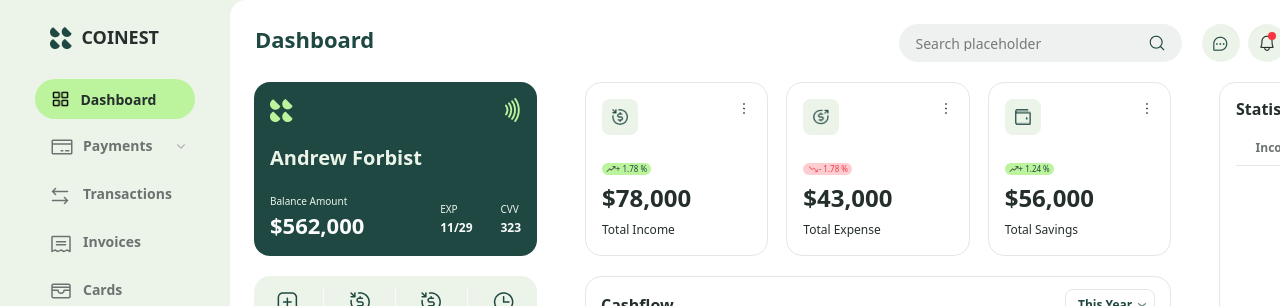
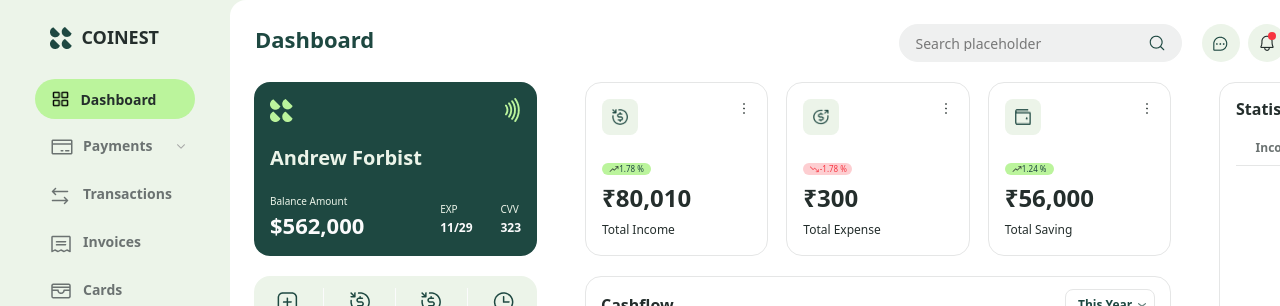
Before and after one commit to smitviradiya102/finance-dashboard-theme, a React (Vite) app: page / in a window 1280 px wide. Shown: the top 306 px of the page. Built offline with nearby package versions, Linux system fonts and the light colour scheme.

Commit message:
Create small element

```diff
--- /dev/null
+++ b/src/components/partials/trending-amount-cards.tsx
@@ -0,0 +1,42 @@
+import threeDots from "../../assets/three-dots.png";
+import crossBottomArrow from "../../assets/cross-bottom-arrow.png";
+import crossTopArrow from "../../assets/cross-top-arrow.png";
+
+interface Props {
+    icon: string;
+    amount: number;
+    change: number;
+    label: string;
+}
+
+export default function TrandingAmountCards({icon, amount, change, label}: Props) {
+
+    const numberFormat = (value: number): string =>
+        new Intl.NumberFormat('en-IN', {
+            style   : 'currency',
+            currency: 'INR',
+            minimumFractionDigits: 0,
+        }).format(value);
+
+    return (
+        <div className="w-[183.33px] h-[174px] border border-[#E5E6E6] rounded-[16px] p-4 gap-7 flex flex-col">
+            <div className="w-[151.33px] h-[36px] flex justify-between items-center">
+                <div className="w-[36px] h-[36px] p-[8px] bg-[#ECF4E9] rounded-[8px] flex items-center justify-center">
+                    <img src={icon} alt="" className="w-[16px] h-[16px] cursor-pointer"/>
+                </div>
+                <img src={threeDots} alt="" className="flex self-start cursor-pointer"/>
+            </div>
+            <div className="w-[151.33px] h-[78px] flex flex-col justify-between">
+                <div
+                    className={`w-[49px] h-[12px] rounded-[15px] ${change > 0 ? 'bg-[#BBF49C]' : 'bg-[#FDCED1]'} flex items-center justify-center`}>
+                    <img src={change > 0 ? crossTopArrow : crossBottomArrow} alt=""/>
+                    <span className={`text-[8px] ${change > 0 ? 'text-[#1E4841]' : 'text-[#F73541]'}  font-medium`}>
+                        {change} %
+                    </span>
+                </div>
+                <p className="font-bold text-[24px] text-[#242E2C]">{numberFormat(amount)}</p>
+                <p className="font-normal text-[12px] text-[#242E2C]">{label}</p>
+            </div>
+        </div>
+    );
+};
--- a/src/components/savingscard.tsx
+++ b/src/components/savingscard.tsx
@@ -1,70 +1,31 @@
 import dolarTop from '../assets/dolar-top.png';
 import fileIcon from '../assets/file-icon.png';
-import crossTopArrow from '../assets/cross-top-arrow.png';
-import crossBottomArrow from '../assets/cross-bottom-arrow.png';
 import blueArrowBottom from '../assets/blue-arrow-bottom.png';
-import threeDots from '../assets/three-dots.png';
 import dolar from '../assets/dolar.png';
+import TrandingAmountCards from "./partials/trending-amount-cards.tsx";
 
 export default function Savingcard() {
+
+    const dummyResponse = [
+        {icon: dolar, amount: 80010, change: 1.78, label: 'Total Income'},
+        {icon: dolarTop, amount: 300, change: -1.78, label: 'Total Expense'},
+        {icon: fileIcon, amount: 56000, change: 1.24, label: 'Total Saving'},
+    ]
 
     return (
         <div>
             {/* <!-- three box in one line --> */}
             <div className="w-full h-[174px] flex flex-row gap-[18px]">
                 {/* <!-- first box --> */}
-                <div className="w-[183.33px] h-[174px] border border-[#E5E6E6] rounded-[16px] p-4 gap-7 flex flex-col">
-                    <div className="w-[151.33px] h-[36px] flex justify-between items-center">
-                        <div className="w-[36px] h-[36px] p-[8px] bg-[#ECF4E9] rounded-[8px] flex items-center justify-center">
-                            <img src={dolar} alt="" className="w-[16px] h-[16px] cursor-pointer" />
-                        </div>
-                        <img src={threeDots} alt="" className="flex self-start cursor-pointer" />
-                    </div>
-                    <div className="w-[151.33px] h-[78px] flex flex-col justify-between">
-                        <div className="w-[49px] h-[12px] rounded-[15px] bg-[#BBF49C] flex items-center justify-center">
-                            <img src={crossTopArrow} alt="" />
-                            <span className="text-[8px] text-[#1E4841] font-medium">+ 1.78 %</span>
-                        </div>
-                        <p className="font-bold text-[24px] text-[#242E2C]">$78,000</p>
-                        <p className="font-normal text-[12px] text-[#242E2C]">Total Income</p>
-                    </div>
-                </div>
 
-                {/* <!-- second box --> */}
-                <div className="w-[183.33px] h-[174px] border border-[#E5E6E6] rounded-[16px] p-4 gap-7 flex flex-col">
-                    <div className="w-[151.33px] h-[36px] flex justify-between items-center">
-                        <div className="w-[36px] h-[36px] p-[8px] bg-[#ECF4E9] rounded-[8px] flex items-center justify-center">
-                            <img src={dolarTop} alt="" className="w-[16px] h-[16px] cursor-pointer" />
-                        </div>
-                        <img src={threeDots} alt="" className="flex self-start cursor-pointer" />
-                    </div>
-                    <div className="w-[151.33px] h-[78px] flex flex-col justify-between">
-                        <div className="w-[49px] h-[12px] rounded-[15px] bg-[#FDCED1] flex items-center justify-center">
-                            <img src={crossBottomArrow} alt="" />
-                            <span className="text-[8px] text-[#F73541] font-medium">- 1.78 %</span>
-                        </div>
-                        <p className="font-bold text-[24px] text-[#242E2C]">$43,000</p>
-                        <p className="font-normal text-[12px] text-[#242E2C]">Total Expense</p>
-                    </div>
-                </div>
+                {dummyResponse.map((item, index) =>
+                                       <TrandingAmountCards icon={item.icon}
+                                                            amount={item.amount}
+                                                            change={item.change}
+                                                            label={item.label}
+                                                            key={index}/>
+                )}
 
-                {/* <!-- third box --> */}
-                <div className="w-[183.33px] h-[174px] border border-[#E5E6E6] rounded-[16px] p-4 gap-7 flex flex-col">
-                    <div className="w-[151.33px] h-[36px] flex justify-between items-center">
-                        <div className="w-[36px] h-[36px] p-[8px] bg-[#ECF4E9] rounded-[8px] flex items-center justify-center">
-                            <img src={fileIcon} alt="" className="w-[16px] h-[16px] cursor-pointer" />
-                        </div>
-                        <img src={threeDots} alt="" className="flex self-start cursor-pointer" />
-                    </div>
-                    <div className="w-[151.33px] h-[78px] flex flex-col justify-between">
-                        <div className="w-[49px] h-[12px] rounded-[15px] bg-[#BBF49C] flex items-center justify-center">
-                            <img src={crossTopArrow} alt="" />
-                            <span className="text-[8px] text-[#1E4841] font-medium">+ 1.24 %</span>
-                        </div>
-                        <p className="font-bold text-[24px] text-[#242E2C]">$56,000</p>
-                        <p className="font-normal text-[12px] text-[#242E2C]">Total Savings</p>
-                    </div>
-                </div>
             </div>
 
             {/* <!-- chart --> */}
@@ -72,8 +33,9 @@ export default function Savingcard() {
                 <div className="justify-center flex">
                     <div className="w-[554px] h-[32px] flex justify-between items-center mt-3">
                         <p className="text-[#242E2C] text-[16px] font-bold">Cashflow</p>
-                        <button className="w-[90px] h-[32px] gap-1 rounded-[8px] px-[8px] pt-[8px] pb-[8px] pl-[12px] border border-[#E5E6E6] text-[#1E4841] font-semibold text-[12px] flex flex-row justify-between items-center">
-                            This Year  <img src={blueArrowBottom} alt="" className="w-[7.88px] h-[4.38px]" />
+                        <button
+                            className="w-[90px] h-[32px] gap-1 rounded-[8px] px-[8px] pt-[8px] pb-[8px] pl-[12px] border border-[#E5E6E6] text-[#1E4841] font-semibold text-[12px] flex flex-row justify-between items-center">
+                            This Year <img src={blueArrowBottom} alt="" className="w-[7.88px] h-[4.38px]"/>
                         </button>
                     </div>
                 </div>
```
